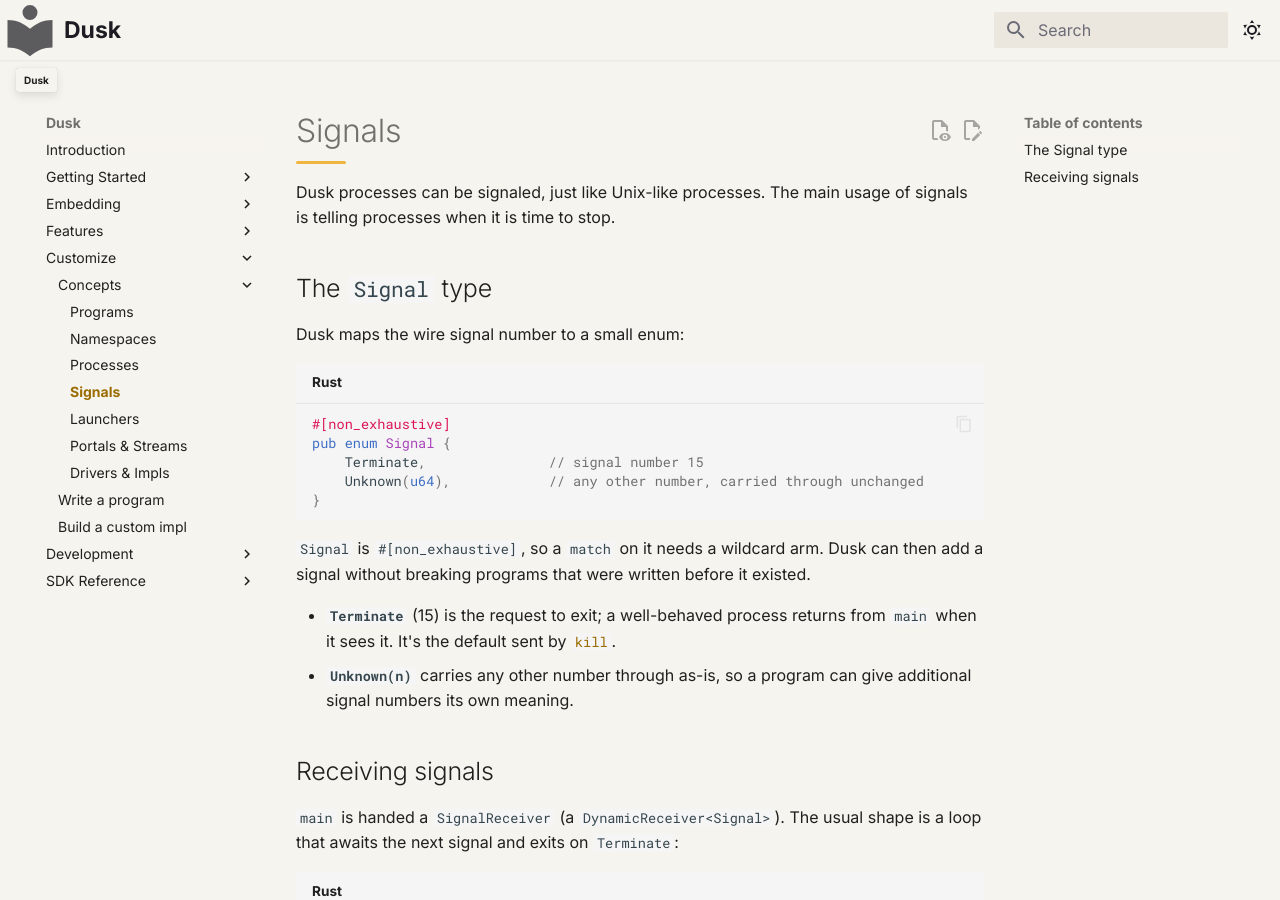
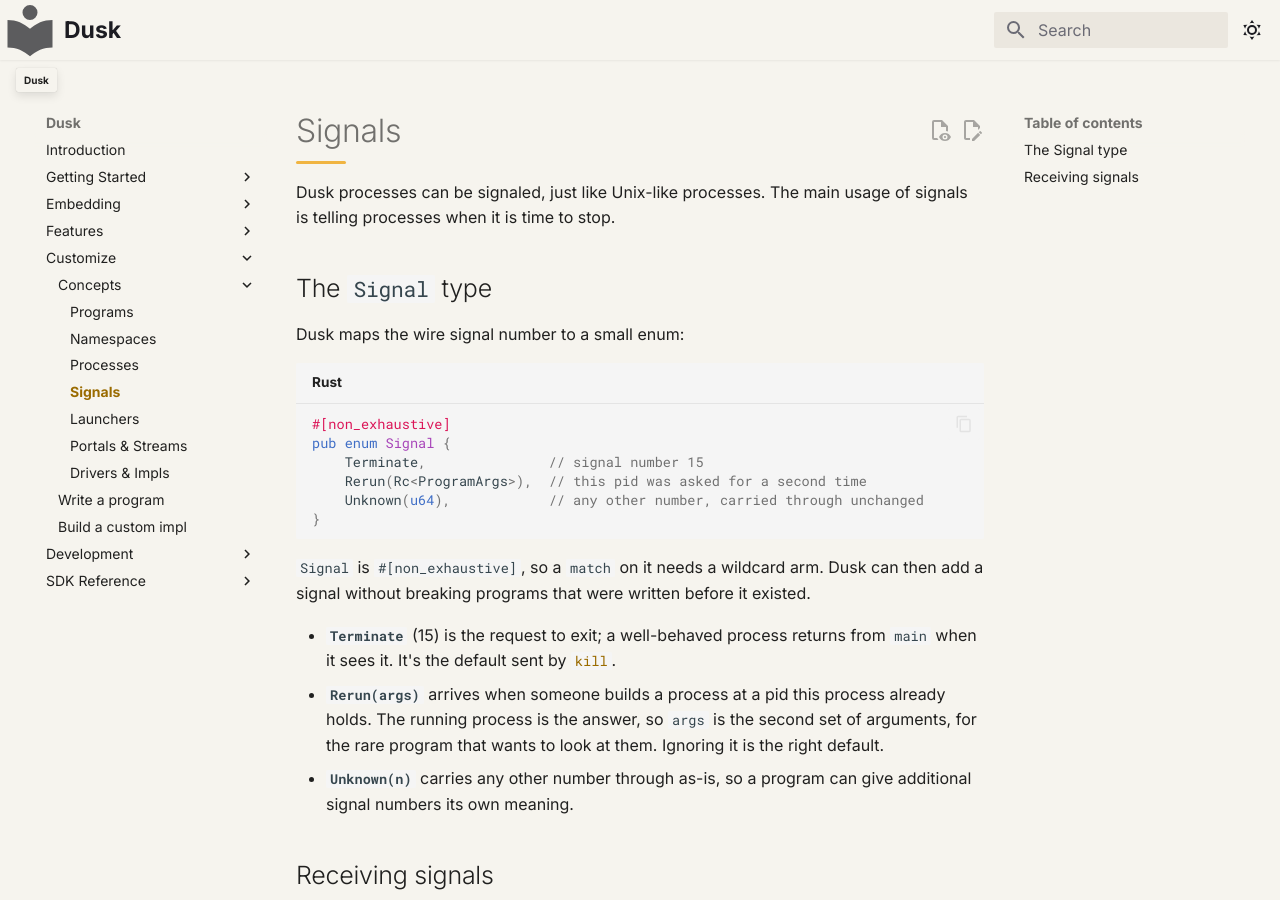
Before and after one commit to tomerze/dusk, an MkDocs documentation site: the page built from docs/docs/getting-started/concepts/signals.md, in a window 1280 px wide and 900 px high. Built offline with MkDocs 1.6.1 and Material for MkDocs 9.7.7, drawn with Linux system fonts in a browser that asks for light colours; comment, search, counter and statistics services are not loaded.

Commit message:
Update docs to say what the rerun signal is
A program author reading the signals page would meet `Signal::Rerun` for
the first time in a compiler error. It is the one signal that does not
come from `kill`, and the args it carries are the whole point of it.

````diff
--- a/docs/docs/getting-started/concepts/signals.md
+++ b/docs/docs/getting-started/concepts/signals.md
@@ -11,6 +11,7 @@
 #[non_exhaustive]
 pub enum Signal {
     Terminate,               // signal number 15
+    Rerun(Rc<ProgramArgs>),  // this pid was asked for a second time
     Unknown(u64),            // any other number, carried through unchanged
 }
 ```
@@ -20,6 +21,10 @@
 
 - **`Terminate`** (15) is the request to exit; a well-behaved process returns from
   `main` when it sees it. It's the default sent by [`kill`](base.md#kill).
+- **`Rerun(args)`** arrives when someone builds a process at a pid this process
+  already holds. The running process is the answer, so `args` is the second set
+  of arguments, for the rare program that wants to look at them. Ignoring it is
+  the right default.
 - **`Unknown(n)`** carries any other number through as-is, so a program can give
   additional signal numbers its own meaning.
 
````
Also changed, not shown: docs/docs/getting-started/concepts/processes.md (+3 -1 lines).
